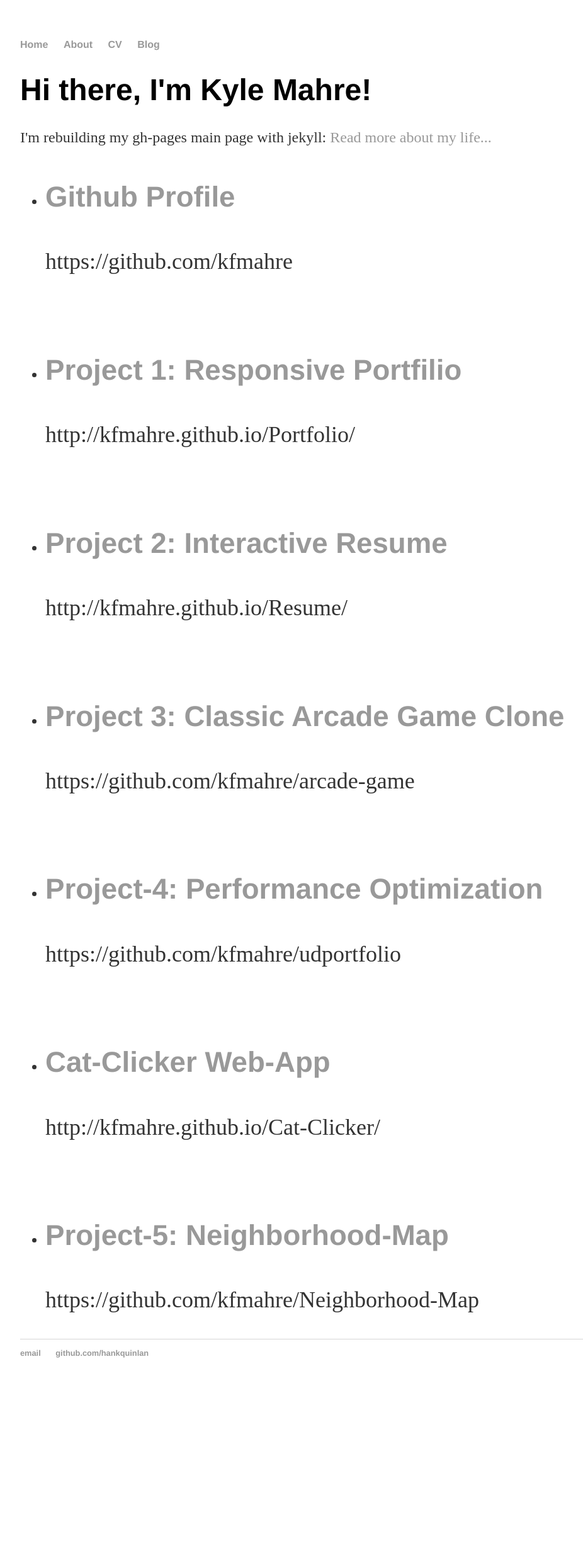
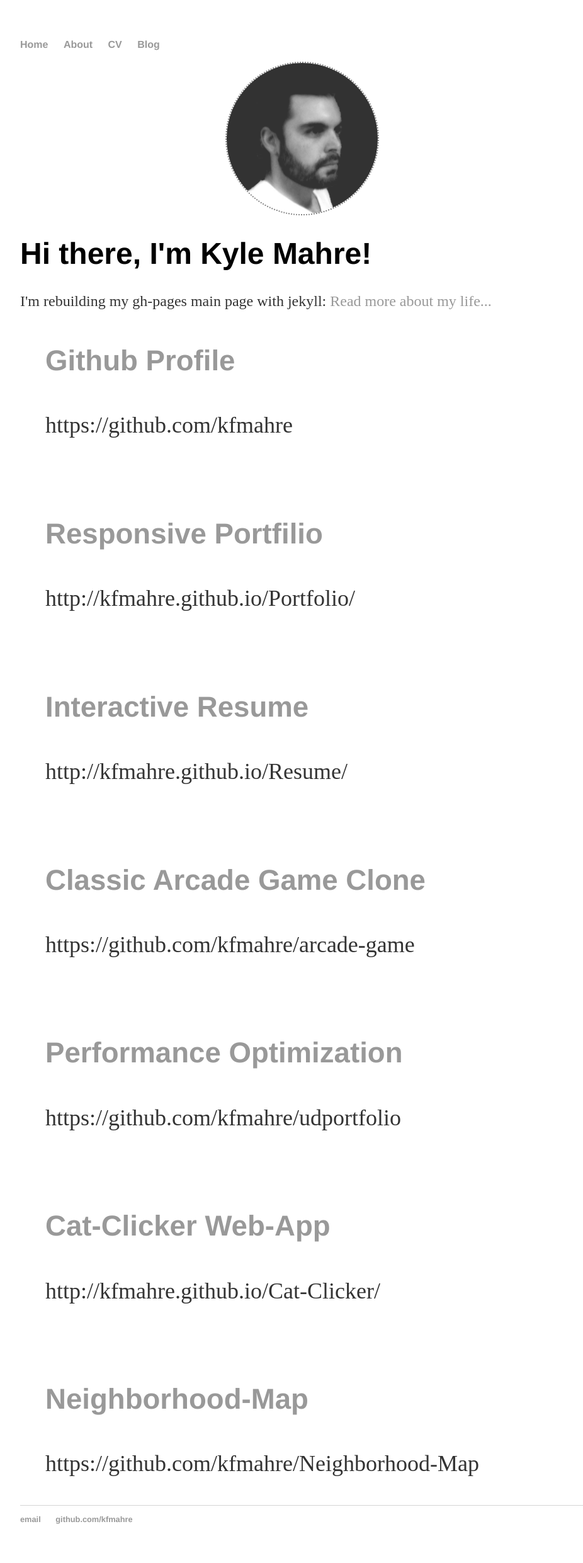
Before and after one commit to kfmahre/kfmahre.github.io, a Jekyll site: the page built from index.html, in a window 1280 px wide. Shown: the whole page at 63% size, without its empty margins (160-1086 px from the left). Built offline with Jekyll 4.4.1, drawn with Linux system fonts in a browser that asks for light colours; before the commit the page ends 2218 px from its top, so only the background shows below that.

Commit message:
re-added my picture and styled some of the project links

```diff
--- a/_layouts/default.html
+++ b/_layouts/default.html
@@ -25,8 +25,8 @@
 
   <footer>
    <ul>
-   <li><a href="mailto:hankquinlanhub@gmail.com">email</a></li>
-   <li><a href="https://github.com/hankquinlan">github.com/hankquinlan</a></li>
+   <li><a href="mailto:kfmahre@gmail.com">email</a></li>
+   <li><a href="https://github.com/kfmahre">github.com/kfmahre</a></li>
    </ul>
   </footer>
   </body>
--- a/css/main.css
+++ b/css/main.css
@@ -27,3 +27,29 @@ ul.posts li { list-style: none; }
 .cv address, .cv .download { font-family: 'Helvetica', 'Arial', 'Sans-Serif'; }
 .cv address, .cv p { font-size: 1.2em; }
 .cv .download { float: right; font-size: .8em; text-transform: uppercase; }
+
+ul.projects {
+  margin: 20px auto 40px;
+  font-size: 1.5em;
+}
+
+ul.projects li {
+  list-style: none;
+}
+
+img.my-picture {
+  display: block;
+  margin: 0 auto 10px;
+  max-width: 15em;
+  border: 2px dotted #666666;
+  opacity: 0.8;
+  filter: alpha(opacity=80);
+  -webkit-border-radius: 50%;
+  -moz-border-radius: 50%;
+  border-radius: 50%;
+}
+
+img.my-picture:hover {
+  opacity: 1;
+  filter: alpha(opacity=100);
+}
--- a/index.html
+++ b/index.html
@@ -2,31 +2,35 @@
 layout: default
 title: Kyle Mahre, Web Developer
 ---
+
+    <img class="my-picture img-responsive" src="old500X.jpg" alt="my picture">
 
 		<div class="blurb">
 			<h1>Hi there, I'm Kyle Mahre!</h1>
 			<p>I'm rebuilding my gh-pages main page with jekyll: <a href="/about">Read more about my life...</a></p>
 		</div>
 
-    <ul class="col-xs-12">
+
+
+    <ul class="projects">
       <li>
         <a href="https://github.com/kfmahre" class="project-link"><h4>Github Profile</h4></a><p class="text-thin">https://github.com/kfmahre</p>
       </li>
       <br>
       <li>
-        <a href="http://kfmahre.github.io/Portfolio/" class="project-link"><h4>Project 1: Responsive Portfilio</h4></a><p class="text-thin">http://kfmahre.github.io/Portfolio/</p>
+        <a href="http://kfmahre.github.io/Portfolio/" class="project-link"><h4>Responsive Portfilio</h4></a><p class="text-thin">http://kfmahre.github.io/Portfolio/</p>
       </li>
       <br>
       <li>
-        <a href="http://kfmahre.github.io/Resume/" class="project-link"><h4>Project 2: Interactive Resume</h4></a><p class="text-thin">http://kfmahre.github.io/Resume/</p>
+        <a href="http://kfmahre.github.io/Resume/" class="project-link"><h4>Interactive Resume</h4></a><p class="text-thin">http://kfmahre.github.io/Resume/</p>
       </li>
       <br>
       <li>
-        <a href="https://github.com/kfmahre/arcade-game" class="project-link"><h4>Project 3: Classic Arcade Game Clone</h4></a><p class="text-thin">https://github.com/kfmahre/arcade-game</p>
+        <a href="https://github.com/kfmahre/arcade-game" class="project-link"><h4>Classic Arcade Game Clone</h4></a><p class="text-thin">https://github.com/kfmahre/arcade-game</p>
       </li>
       <br>
       <li>
-        <a href="https://github.com/kfmahre/udportfolio" class="project-link"><h4>Project-4: Performance Optimization</h4></a><p class="text-thin">https://github.com/kfmahre/udportfolio</p>
+        <a href="https://github.com/kfmahre/udportfolio" class="project-link"><h4>Performance Optimization</h4></a><p class="text-thin">https://github.com/kfmahre/udportfolio</p>
       </li>
         <br>
       <li>
@@ -34,6 +38,6 @@ title: Kyle Mahre, Web Developer
       </li>
       <br>
       <li>
-        <a href="http://kfmahre.github.io/Neighborhood-Map/" class="project-link"><h4>Project-5: Neighborhood-Map</h4></a><p class="text-thin">https://github.com/kfmahre/Neighborhood-Map</p>
+        <a href="http://kfmahre.github.io/Neighborhood-Map/" class="project-link"><h4>Neighborhood-Map</h4></a><p class="text-thin">https://github.com/kfmahre/Neighborhood-Map</p>
       </li>
     </ul>
```
Also changed, not shown: old500X.jpg (added), 1 other file.
